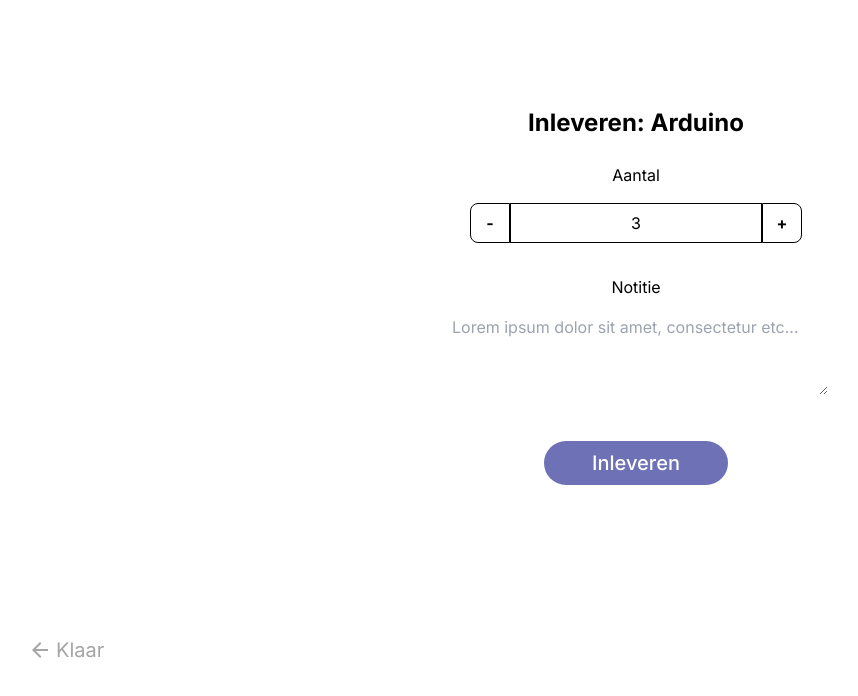
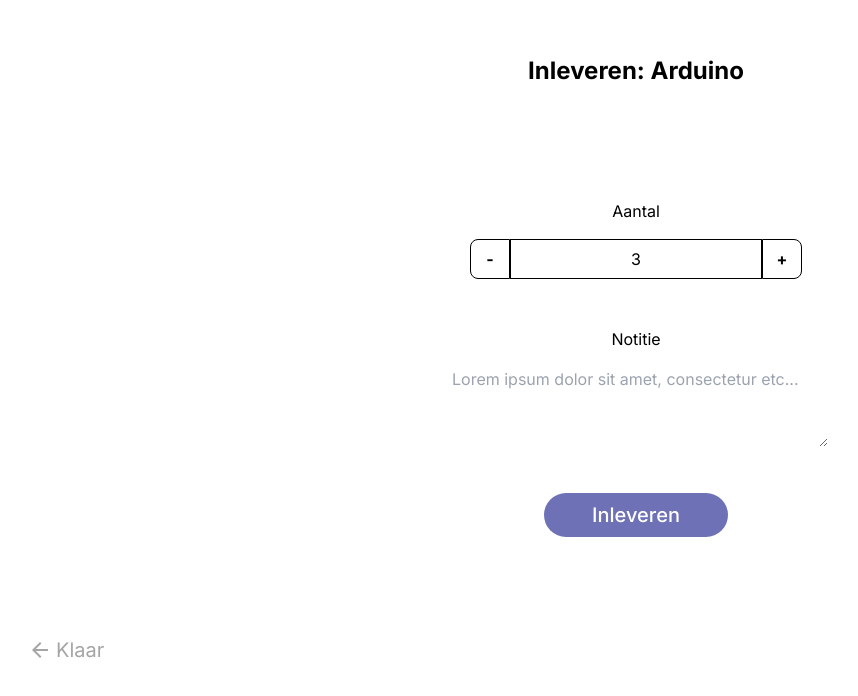
Before and after one commit to Sintayu-de-Kuiper/inventory-management-system, a Next.js app: page /return/1 in a window 1280 px wide. Shown: the part 104-800 px from the top of the page, without its empty margins (4-862 px from the left). Built offline with nearby package versions, Linux system fonts and the light colour scheme.

Commit message:
inleveren

```diff
--- a/src/app/return/[id]/page.tsx
+++ b/src/app/return/[id]/page.tsx
@@ -20,8 +20,8 @@
   return (
     <div className="bg-gray-100 flex min-h-screen items-center justify-center">
       <div className="bg-white flex w-full max-w-md flex-col rounded-lg p-8 text-center">
-        <h1 className="mb-6 text-2xl font-bold">Inleveren: Arduino</h1>
-        <div className="mb-4">
+        <h1 className="mb-28 text-2xl font-bold">Inleveren: Arduino</h1>
+        <div className="mb-8">
           <label htmlFor="amount" className="text-gray-700 mb-2 block">
             Aantal
           </label>
```
Also changed, not shown: 1 other file (tests, documents, lock files or other folders).
